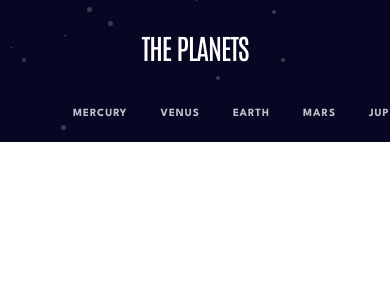
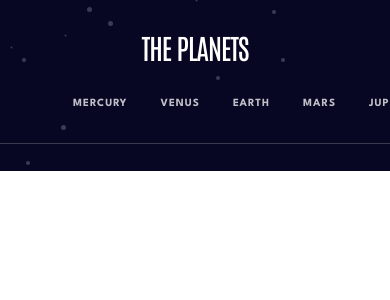
Before and after one commit to jakecreely/planet-react-app, a React (Create React App) app: page / in a window 390 px wide. Shown: the top 300 px of the page. Built offline with nearby package versions, Linux system fonts and the light colour scheme.

Commit message:
Bit more work on tablet styling

```diff
--- a/src/styles/style.css
+++ b/src/styles/style.css
@@ -69,6 +69,7 @@ body, .navbar li {
   -webkit-box-pack: justify;
       -ms-flex-pack: justify;
           justify-content: space-between;
+  border-bottom: 1px solid rgba(255, 255, 255, 0.2);
 }
 
 .nav-container .nav-title {
@@ -85,6 +86,7 @@ body, .navbar li {
     -webkit-box-direction: normal;
         -ms-flex-direction: column;
             flex-direction: column;
+    margin-bottom: 27px;
   }
   .nav-container .nav-title {
     padding-top: 32px;
@@ -92,13 +94,16 @@ body, .navbar li {
   }
   .nav-container .navbar {
     height: auto;
-    padding-top: 39px;
+    margin-top: 29px;
+    margin-bottom: 27px;
+  }
+  .nav-container .navbar a {
+    padding-top: 29px;
   }
 }
 
 .navbar {
   color: #FFFFFF;
-  height: 5em;
   display: -webkit-box;
   display: -ms-flexbox;
   display: flex;
@@ -119,40 +124,39 @@ body, .navbar li {
 
 .navbar ul {
   height: 100%;
-  margin-top: 0;
   list-style-type: none;
 }
 
 .navbar #mercury-link:hover {
-  border-top: 3px solid #419EBB;
+  border-top: 4px solid #419EBB;
 }
 
 .navbar #venus-link:hover {
-  border-top: 3px solid #EDA249;
+  border-top: 4px solid #EDA249;
 }
 
 .navbar #earth-link:hover {
-  border-top: 3px solid #6D2ED5;
+  border-top: 4px solid #6D2ED5;
 }
 
 .navbar #mars-link:hover {
-  border-top: 3px solid #D14C32;
+  border-top: 4px solid #D14C32;
 }
 
 .navbar #jupiter-link:hover {
-  border-top: 3px solid #D83A34;
+  border-top: 4px solid #D83A34;
 }
 
 .navbar #saturn-link:hover {
-  border-top: 3px solid #CD5120;
+  border-top: 4px solid #CD5120;
 }
 
 .navbar #uranus-link:hover {
-  border-top: 3px solid #1EC1A2;
+  border-top: 4px solid #1EC1A2;
 }
 
 .navbar #neptune-link:hover {
-  border-top: 3px solid #2D68F0;
+  border-top: 4px solid #2D68F0;
 }
 
 .mainContainer {
--- a/src/styles/style.scss
+++ b/src/styles/style.scss
@@ -8,7 +8,7 @@
 }
 
 @mixin link-hover ($colour){
-    border-top: 3px solid $colour;
+    border-top: 4px solid $colour;
 }
 
 @mixin button-hover ($colour){
@@ -19,6 +19,7 @@
 .nav-container {
     display: flex;
     justify-content: space-between;
+    border-bottom: 1px solid rgba(white, 0.2);
 
     .nav-title {
         @extend h2;
@@ -33,6 +34,8 @@
 
     @media screen and (max-width: 768px) {
         flex-direction: column;
+        margin-bottom: 27px;
+
 
         .nav-title {
             padding-top: 32px;
@@ -41,7 +44,12 @@
 
         .navbar {
             height: auto;
-            padding-top: 39px;
+            margin-top: 29px;
+            margin-bottom: 27px;
+
+            a {
+                padding-top: 29px;
+            }
         }
     }
 
@@ -50,7 +58,6 @@
 
 .navbar {
     color: $primaryText;
-    height: 5em;
     display: flex;
     align-items: center;
     margin-top: 0px;
@@ -63,13 +70,10 @@
         letter-spacing: 1px;
         display: inline;
         text-transform: uppercase;
-
-
     }
 
     ul {
         height: 100%;
-        margin-top: 0;
         list-style-type: none;
     }
 
```
Also changed, not shown: 1 other file (tests, documents, lock files or other folders).
